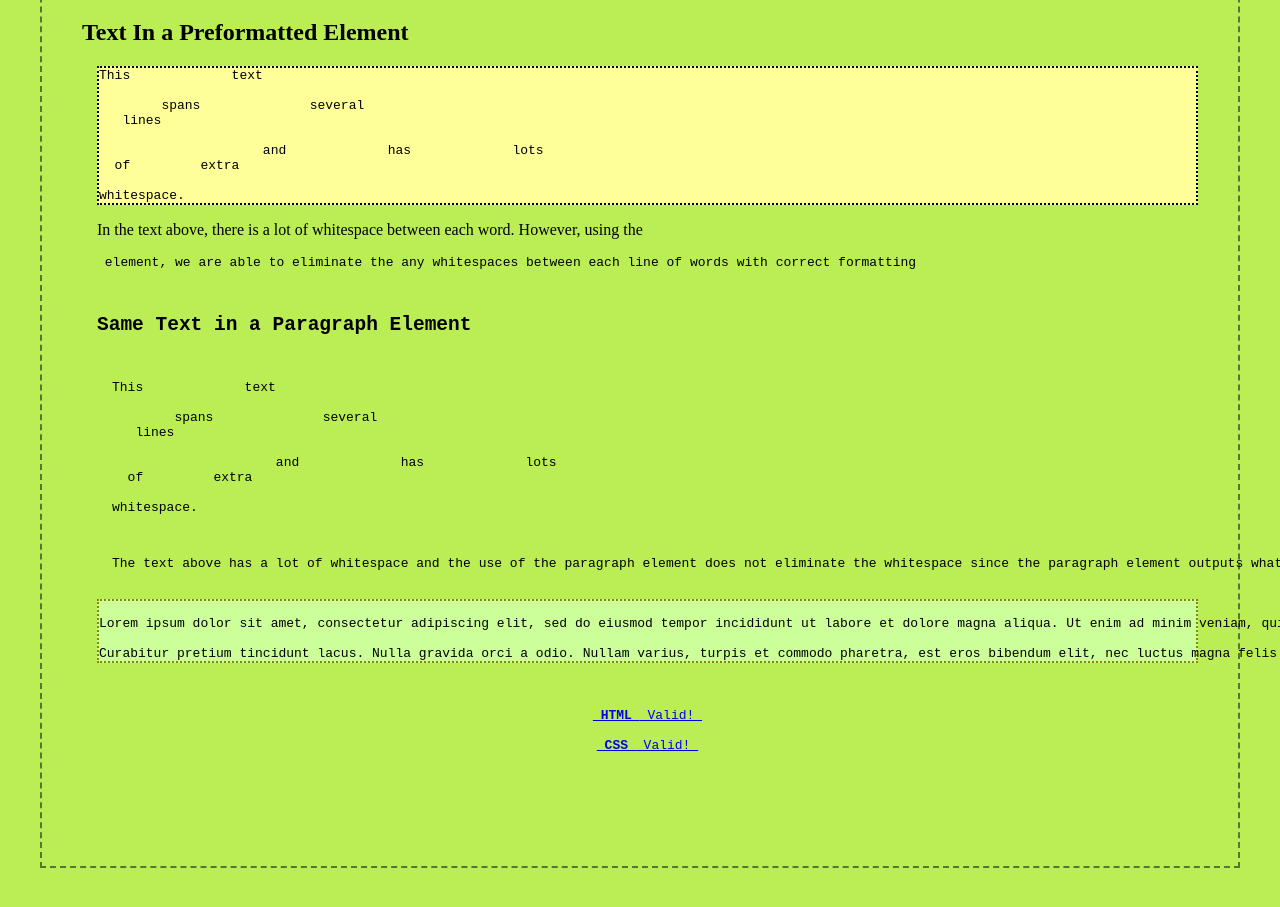
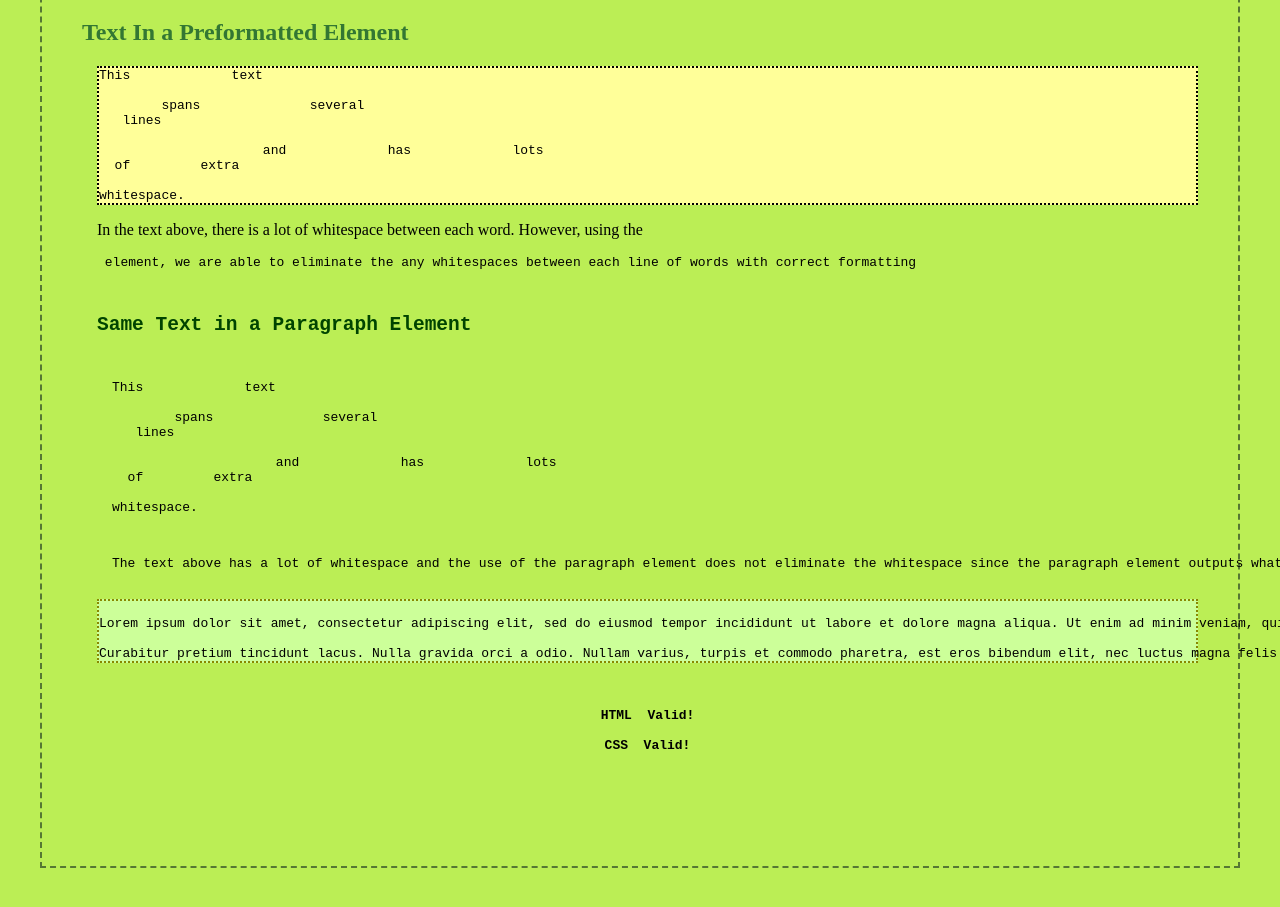
Before and after one commit to amin165/website, a plain HTML site: page gdw/block.html in a window 1280 px wide. Shown: the part 143-1050 px from the top of the page. Drawn offline with Linux system fonts and the light colour scheme.

Commit message:
Added CSS

```diff
--- a/gdw/block.html
+++ b/gdw/block.html
@@ -31,12 +31,24 @@ p, pre {
 #second {
           color: #040;
       }
+a:link, a:visited {
+          font-weight: bold;
+          color: #000;
+          text-decoration: none;
+      }
+
+a:hover, a:active {
+          color: #FF0;
+      }
+a:active {
+          font-size: xx-large;
+      }
 </style>
 </head>
 <body>
 <!—- content starts below here —->
 <h1>Block-Level Elements</h1>
-<h2>Text In a Preformatted Element</h2>
+<h2 id="first">Text In a Preformatted Element</h2>
 <pre class="first">This             text
 
         spans              several
@@ -47,7 +59,7 @@ p, pre {
 
 whitespace.</pre>
 <p>In the text above, there is a lot of whitespace between each word. However, using the <pre> element, we are able to eliminate the any whitespaces between each line of words with correct formatting</p>
-<h2>Same Text in a Paragraph Element</h2>
+<h2 id="second">Same Text in a Paragraph Element</h2>
 <p>This             text
 
         spans              several
```
Also changed, not shown: gdw/inline.html (line endings or trailing spaces).
